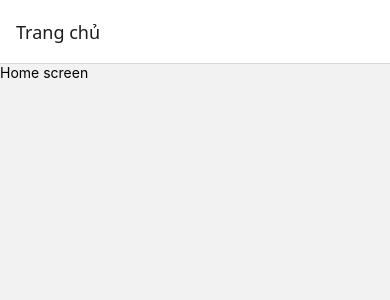
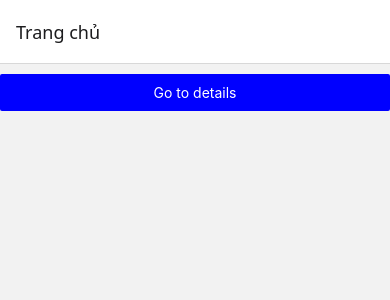
Before and after one commit to phuc-nguy3n/react-native, a React Native app: screen /Home in a window 390 px wide. Shown: the top 300 px of the page. Built offline with nearby package versions, Linux system fonts and the light colour scheme.

Commit message:
Use navigation & go back

```diff
--- a/App.tsx
+++ b/App.tsx
@@ -37,7 +37,7 @@ function App() {
           options={{ title: "Trang chủ" }}
         />
         <Stack.Screen
-          name="Review details"
+          name="Details"
           component={DetailsScreen}
           options={{ title: "Đánh giá" }}
         />
--- a/components/review/details.tsx
+++ b/components/review/details.tsx
@@ -1,6 +1,8 @@
 import React from "react";
 import { StyleSheet, Text, View } from "react-native";
 import { OPENSANT } from "../../utils/const";
+import { Button } from "@react-navigation/elements";
+import { useNavigation } from "@react-navigation/native";
 
 const styles = StyleSheet.create({
   review: {
@@ -10,9 +12,12 @@ const styles = StyleSheet.create({
 });
 
 function DetailsScreen() {
+  const navigation = useNavigation();
   return (
     <View>
       <Text style={styles.review}>Details screen Google</Text>
+
+      <Button onPress={() => navigation.goBack()}>Go back</Button>
     </View>
   );
 }
--- a/components/review/home.tsx
+++ b/components/review/home.tsx
@@ -1,10 +1,30 @@
 import React from "react";
-import { Text, View } from "react-native";
+import { Pressable, Text, View } from "react-native";
+import { Button } from "@react-navigation/elements";
 
-function HomeScreen() {
+function HomeScreen({ navigation }: any) {
   return (
     <View>
-      <Text>Home screen</Text>
+      <Pressable
+        style={({ pressed }) => ({
+          marginTop: 10,
+          padding: 10,
+          backgroundColor: "blue",
+          borderRadius: 2,
+          opacity: pressed ? 0.5 : 1,
+        })}
+        onPress={() => navigation.navigate("Details")}
+      >
+        <Text
+          style={{
+            textAlign: "center",
+            color: "white",
+            fontWeight: "semibold",
+          }}
+        >
+          Go to details
+        </Text>
+      </Pressable>
     </View>
   );
 }
```
